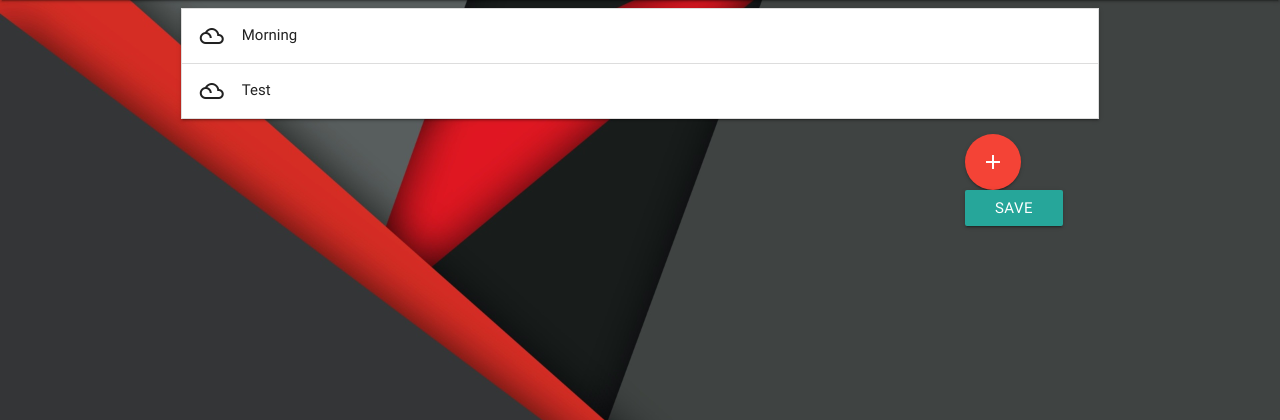
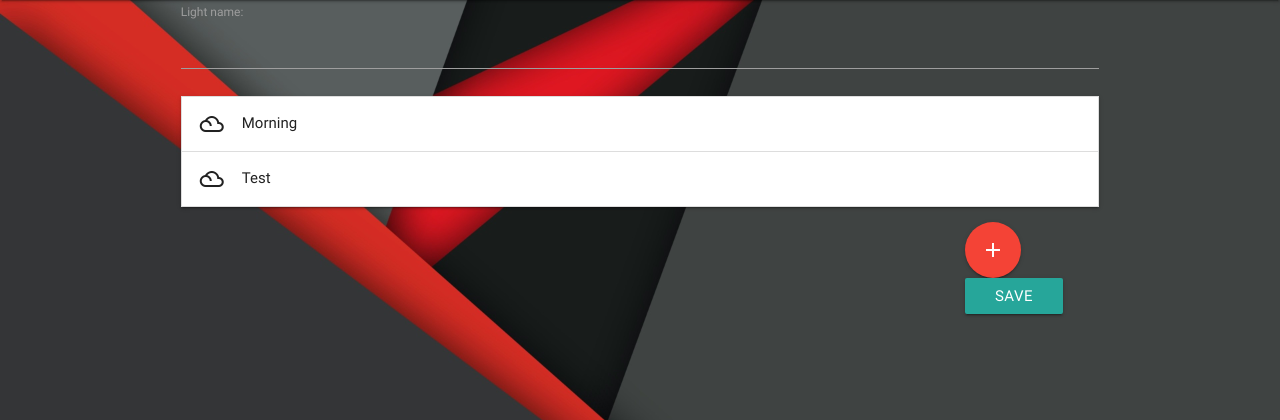
Before and after one commit to Honny1/HelpingHand_server, a Django app: template HelpingHand/templates/configs.html in a window 1280 px wide. Shown: the part 64-484 px from the top of the page. Run offline with Django 3.2, Linux system fonts and the light colour scheme; the template is opened without the code that fills it: values that come from a table or form of the project are taken from there, others are empty; data comes from the database, SQL or seed files in the repository; both versions use the stored data as it was after the commit; some libraries are stand-ins or nearby versions.

Commit message:
add input change for device name

```diff
--- a/HelpingHand/MainApp/api/views.py
+++ b/HelpingHand/MainApp/api/views.py
@@ -102,6 +102,6 @@ def configSave(request):
         device_name = request.POST.get("device_name", "")
         device_id = request.POST.get("device_id", "")
         config_id = request.POST.get("config_id", "")
-        Configuration.objects.filter(id=int(config_id),
-            device=Device.objects.filter(id=int(device_id)).first()).update(hours=hours,minutes=minutes,name=config_name,state=state)
+        Configuration.objects.filter(id=config_id,
+            device=Device.objects.filter(id=device_id).first()).update(hours=hours,minutes=minutes,name=config_name,state=state)
         return HttpResponse("succes")
--- a/HelpingHand/templates/configs.html
+++ b/HelpingHand/templates/configs.html
@@ -27,6 +27,11 @@
         <form action="/delete" method="post" id="deleteForm">{% csrf_token %}</form>
         <form action="/save_data" method="post">
             {% csrf_token %}
+			<input type="hidden" value="{{ device.id }}" name="device_id">
+            <label>
+                Light name:
+                <input type="text" style="color: #ffffff" value="{{ device.name }}" name="device_name">
+            </label>
             <ul class="collapsible" data-collapsible="accordion">
                 {% for config in Configs %}
                     <input type="hidden" value="{{ config.id }}" name="ids[]">
```
Also changed, not shown: HelpingHand/MainApp/views.py (+8 -3 lines), HelpingHand/db.sqlite3, 1 other file.
